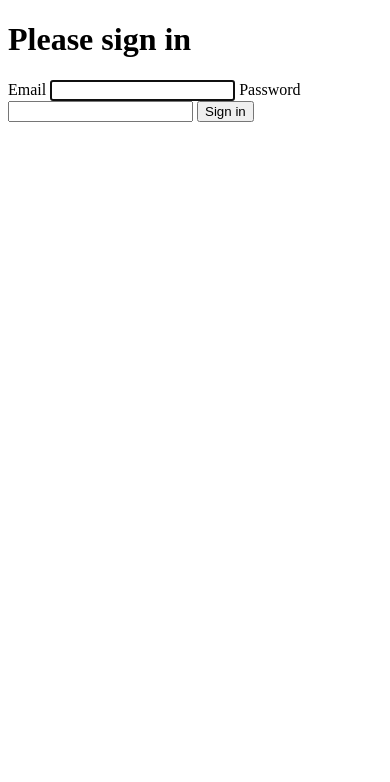
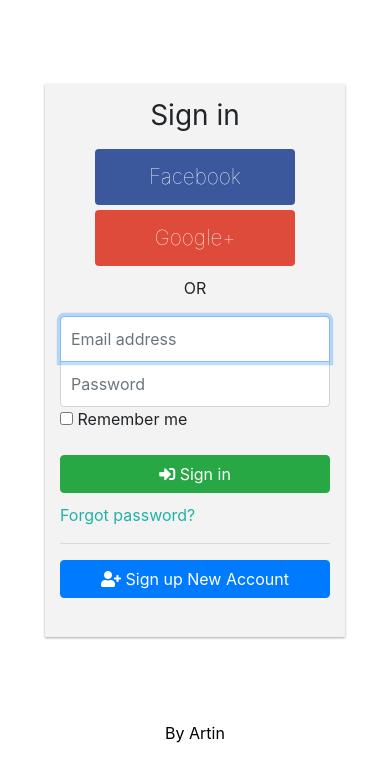
Before and after one commit to abuenosvinos/gasolineras-www, a Symfony app: template templates/security/login.html.twig in a window 390 px wide. Shown: the top 782 px of the page. Run offline with Twig, Linux system fonts and the light colour scheme; the template is opened without the code that fills it, so the values that code supplies are empty; some libraries are stand-ins or nearby versions.

Commit message:
Interfaz para el login de usuarios

```diff
--- /dev/null
+++ b/public/login_artin/login.css
@@ -0,0 +1,109 @@
+
+/* sign in FORM */
+#logreg-forms{
+    width:412px;
+    margin:10vh auto;
+    background-color:#f3f3f3;
+    box-shadow: 0 1px 3px rgba(0,0,0,0.12), 0 1px 2px rgba(0,0,0,0.24);
+    transition: all 0.3s cubic-bezier(.25,.8,.25,1);
+}
+#logreg-forms form {
+    width: 100%;
+    max-width: 410px;
+    padding: 15px;
+    margin: auto;
+}
+#logreg-forms .form-control {
+    position: relative;
+    box-sizing: border-box;
+    height: auto;
+    padding: 10px;
+    font-size: 16px;
+}
+#logreg-forms .form-control:focus { z-index: 2; }
+#logreg-forms .form-signin input[type="email"] {
+    margin-bottom: -1px;
+    border-bottom-right-radius: 0;
+    border-bottom-left-radius: 0;
+}
+#logreg-forms .form-signin input[type="password"] {
+    border-top-left-radius: 0;
+    border-top-right-radius: 0;
+}
+
+#logreg-forms .social-login{
+    width:390px;
+    margin:0 auto;
+    margin-bottom: 14px;
+}
+#logreg-forms .social-btn{
+    font-weight: 100;
+    color:white;
+    width:190px;
+    font-size: 0.9rem;
+}
+
+#logreg-forms a{
+    display: block;
+    padding-top:10px;
+    color:lightseagreen;
+}
+
+#logreg-form .lines{
+    width:200px;
+    border:1px solid red;
+}
+
+
+#logreg-forms button[type="submit"]{ margin-top:10px; }
+
+#logreg-forms .facebook-btn{  background-color:#3C589C; }
+
+#logreg-forms .google-btn{ background-color: #DF4B3B; }
+
+#logreg-forms .form-reset, #logreg-forms .form-signup{ display: none; }
+
+#logreg-forms .form-signup .social-btn{ width:210px; }
+
+#logreg-forms .form-signup input { margin-bottom: 2px;}
+
+.form-signup .social-login{
+    width:210px !important;
+    margin: 0 auto;
+}
+
+/* Mobile */
+
+@media screen and (max-width:500px){
+    #logreg-forms{
+        width:300px;
+    }
+
+    #logreg-forms  .social-login{
+        width:200px;
+        margin:0 auto;
+        margin-bottom: 10px;
+    }
+    #logreg-forms  .social-btn{
+        font-size: 1.3rem;
+        font-weight: 100;
+        color:white;
+        width:200px;
+        height: 56px;
+
+    }
+    #logreg-forms .social-btn:nth-child(1){
+        margin-bottom: 5px;
+    }
+    #logreg-forms .social-btn span{
+        display: none;
+    }
+    #logreg-forms  .facebook-btn:after{
+        content:'Facebook';
+    }
+
+    #logreg-forms  .google-btn:after{
+        content:'Google+';
+    }
+
+}
--- /dev/null
+++ b/public/login_artin/login.js
@@ -0,0 +1,19 @@
+function toggleResetPswd(e){
+    e.preventDefault();
+    $('#logreg-forms .form-signin').toggle() // display:block or none
+    $('#logreg-forms .form-reset').toggle() // display:block or none
+}
+
+function toggleSignUp(e){
+    e.preventDefault();
+    $('#logreg-forms .form-signin').toggle(); // display:block or none
+    $('#logreg-forms .form-signup').toggle(); // display:block or none
+}
+
+$(()=>{
+    // Login Register Form
+    $('#logreg-forms #forgot_pswd').click(toggleResetPswd);
+    $('#logreg-forms #cancel_reset').click(toggleResetPswd);
+    $('#logreg-forms #btn-signup').click(toggleSignUp);
+    $('#logreg-forms #cancel_signup').click(toggleSignUp);
+})
--- a/templates/admin/home.html.twig
+++ b/templates/admin/home.html.twig
@@ -7,7 +7,11 @@
     </head>
         {% block body %}
 
-            <a href="{{  path('app_logout') }}">Logout</a>
+        {% if app.user %}
+            <div class="mb-3">
+                You are logged in as {{ app.user.username }}, <a href="{{ path('app_logout') }}">Logout</a>
+            </div>
+        {% endif %}
 
         <p><strong>Download Excel:</strong></p>
         <div>php bin/console app:download-excel</div>
--- a/templates/security/login.html.twig
+++ b/templates/security/login.html.twig
@@ -1,42 +1,101 @@
-{% extends 'security/base.html.twig' %}
+<link href="//maxcdn.bootstrapcdn.com/bootstrap/4.0.0/css/bootstrap.min.css" rel="stylesheet" id="bootstrap-css">
+<script src="//maxcdn.bootstrapcdn.com/bootstrap/4.0.0/js/bootstrap.min.js"></script>
+<script src="//cdnjs.cloudflare.com/ajax/libs/jquery/3.2.1/jquery.min.js"></script>
+<!------ Include the above in your HEAD tag ---------->
 
-{% block title %}Log in!{% endblock %}
-
-{% block body %}
-<form method="post">
-    {% if error %}
-        <div class="alert alert-danger">{{ error.messageKey|trans(error.messageData, 'security') }}</div>
-    {% endif %}
-
-    {% if app.user %}
-        <div class="mb-3">
-            You are logged in as {{ app.user.username }}, <a href="{{ path('app_logout') }}">Logout</a>
+<!DOCTYPE html>
+<html lang="en">
+<head>
+    <meta charset="UTF-8">
+    <meta name="viewport" content="width=device-width, initial-scale=1.0">
+    <meta http-equiv="X-UA-Compatible" content="ie=edge">
+    <link rel="stylesheet" href="https://maxcdn.bootstrapcdn.com/bootstrap/4.0.0/css/bootstrap.min.css" integrity="sha384-Gn5384xqQ1aoWXA+058RXPxPg6fy4IWvTNh0E263XmFcJlSAwiGgFAW/dAiS6JXm" crossorigin="anonymous">
+    <link rel="stylesheet" href="https://use.fontawesome.com/releases/v5.3.1/css/all.css" integrity="sha384-mzrmE5qonljUremFsqc01SB46JvROS7bZs3IO2EmfFsd15uHvIt+Y8vEf7N7fWAU" crossorigin="anonymous">
+    <link rel="stylesheet" href="/login_artin/login.css">
+    <title>Bootstrap 4 Login/Register Form</title>
+</head>
+<body>
+<div id="logreg-forms">
+    <form class="form-signin" method="post">
+        <h1 class="h3 mb-3 font-weight-normal" style="text-align: center"> Sign in</h1>
+        <div class="social-login">
+            <button class="btn facebook-btn social-btn" type="button"><span><i class="fab fa-facebook-f"></i> Sign in with Facebook</span> </button>
+            <button class="btn google-btn social-btn" type="button"><span><i class="fab fa-google-plus-g"></i> Sign in with Google+</span> </button>
         </div>
-    {% endif %}
-
-    <h1 class="h3 mb-3 font-weight-normal">Please sign in</h1>
-    <label for="inputEmail">Email</label>
-    <input type="email" value="{{ last_username }}" name="email" id="inputEmail" class="form-control" required autofocus>
-    <label for="inputPassword">Password</label>
-    <input type="password" name="password" id="inputPassword" class="form-control" required>
-
-    <input type="hidden" name="_csrf_token"
-           value="{{ csrf_token('authenticate') }}"
-    >
-
-    {#
-        Uncomment this section and add a remember_me option below your firewall to activate remember me functionality.
-        See https://symfony.com/doc/current/security/remember_me.html
-
+        <p style="text-align:center"> OR  </p>
+        {#<input type="email" id="inputEmail" class="form-control" placeholder="Email address" required="" autofocus="">#}
+        <input type="email" value="{{ last_username }}" name="email" id="inputEmail" placeholder="Email address" class="form-control" required autofocus>
+        {#<input type="password" id="inputPassword" class="form-control" placeholder="Password" required="" />#}
+        <input type="password" name="password" id="inputPassword" class="form-control" placeholder="Password" required>
         <div class="checkbox mb-3">
             <label>
                 <input type="checkbox" name="_remember_me"> Remember me
             </label>
         </div>
-    #}
 
-    <button class="btn btn-lg btn-primary" type="submit">
-        Sign in
-    </button>
-</form>
-{% endblock %}
+        {% if error %}
+            <div class="alert alert-danger">{{ error.messageKey|trans(error.messageData, 'security') }}</div>
+        {% endif %}
+
+        <input type="hidden" name="_csrf_token" value="{{ csrf_token('authenticate') }}" />
+
+        <button class="btn btn-success btn-block" type="submit"><i class="fas fa-sign-in-alt"></i> Sign in</button>
+        <a href="#" id="forgot_pswd">Forgot password?</a>
+        <hr>
+        <!-- <p>Don't have an account!</p>  -->
+        <button class="btn btn-primary btn-block" type="button" id="btn-signup"><i class="fas fa-user-plus"></i> Sign up New Account</button>
+    </form>
+
+    <form action="/reset/password/" class="form-reset">
+        <input type="email" id="resetEmail" class="form-control" placeholder="Email address" required="" autofocus="">
+        <button class="btn btn-primary btn-block" type="submit">Reset Password</button>
+        <a href="#" id="cancel_reset"><i class="fas fa-angle-left"></i> Back</a>
+    </form>
+
+    <form action="/signup/" class="form-signup">
+        <div class="social-login">
+            <button class="btn facebook-btn social-btn" type="button"><span><i class="fab fa-facebook-f"></i> Sign up with Facebook</span> </button>
+        </div>
+        <div class="social-login">
+            <button class="btn google-btn social-btn" type="button"><span><i class="fab fa-google-plus-g"></i> Sign up with Google+</span> </button>
+        </div>
+
+        <p style="text-align:center">OR</p>
+
+        <input type="text" id="user-name" class="form-control" placeholder="Full name" required="" autofocus="">
+        <input type="email" id="user-email" class="form-control" placeholder="Email address" required autofocus="">
+        <input type="password" id="user-pass" class="form-control" placeholder="Password" required autofocus="">
+        <input type="password" id="user-repeatpass" class="form-control" placeholder="Repeat Password" required autofocus="">
+
+        <button class="btn btn-primary btn-block" type="submit"><i class="fas fa-user-plus"></i> Sign Up</button>
+        <a href="#" id="cancel_signup"><i class="fas fa-angle-left"></i> Back</a>
+    </form>
+    <br>
+
+</div>
+<p style="text-align:center">
+    <a href="http://bit.ly/2RjWFMfunction toggleResetPswd(e){
+    e.preventDefault();
+    $('#logreg-forms .form-signin').toggle() // display:block or none
+    $('#logreg-forms .form-reset').toggle() // display:block or none
+}
+
+function toggleSignUp(e){
+    e.preventDefault();
+    $('#logreg-forms .form-signin').toggle(); // display:block or none
+    $('#logreg-forms .form-signup').toggle(); // display:block or none
+}
+
+$(()=>{
+    // Login Register Form
+    $('#logreg-forms #forgot_pswd').click(toggleResetPswd);
+    $('#logreg-forms #cancel_reset').click(toggleResetPswd);
+    $('#logreg-forms #btn-signup').click(toggleSignUp);
+    $('#logreg-forms #cancel_signup').click(toggleSignUp);
+})g" target="_blank" style="color:black">By Artin</a>
+</p>
+<script src="https://cdnjs.cloudflare.com/ajax/libs/jquery/3.3.1/jquery.min.js"></script>
+<script src="https://maxcdn.bootstrapcdn.com/bootstrap/4.0.0/js/bootstrap.min.js" integrity="sha384-JZR6Spejh4U02d8jOt6vLEHfe/JQGiRRSQQxSfFWpi1MquVdAyjUar5+76PVCmYl" crossorigin="anonymous"></script>
+<script src="/login_artin/login.js"></script>
+</body>
+</html>
```
